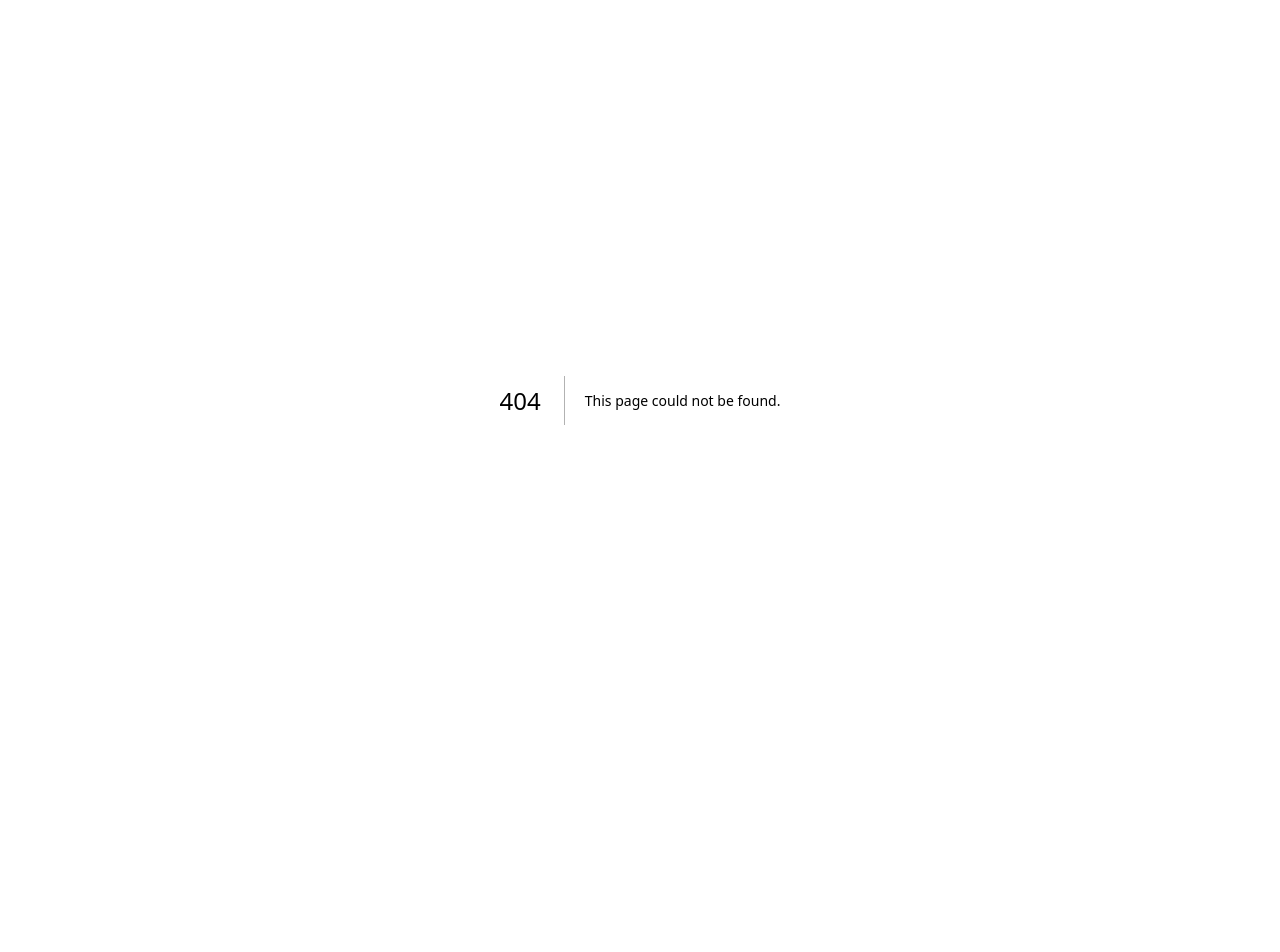
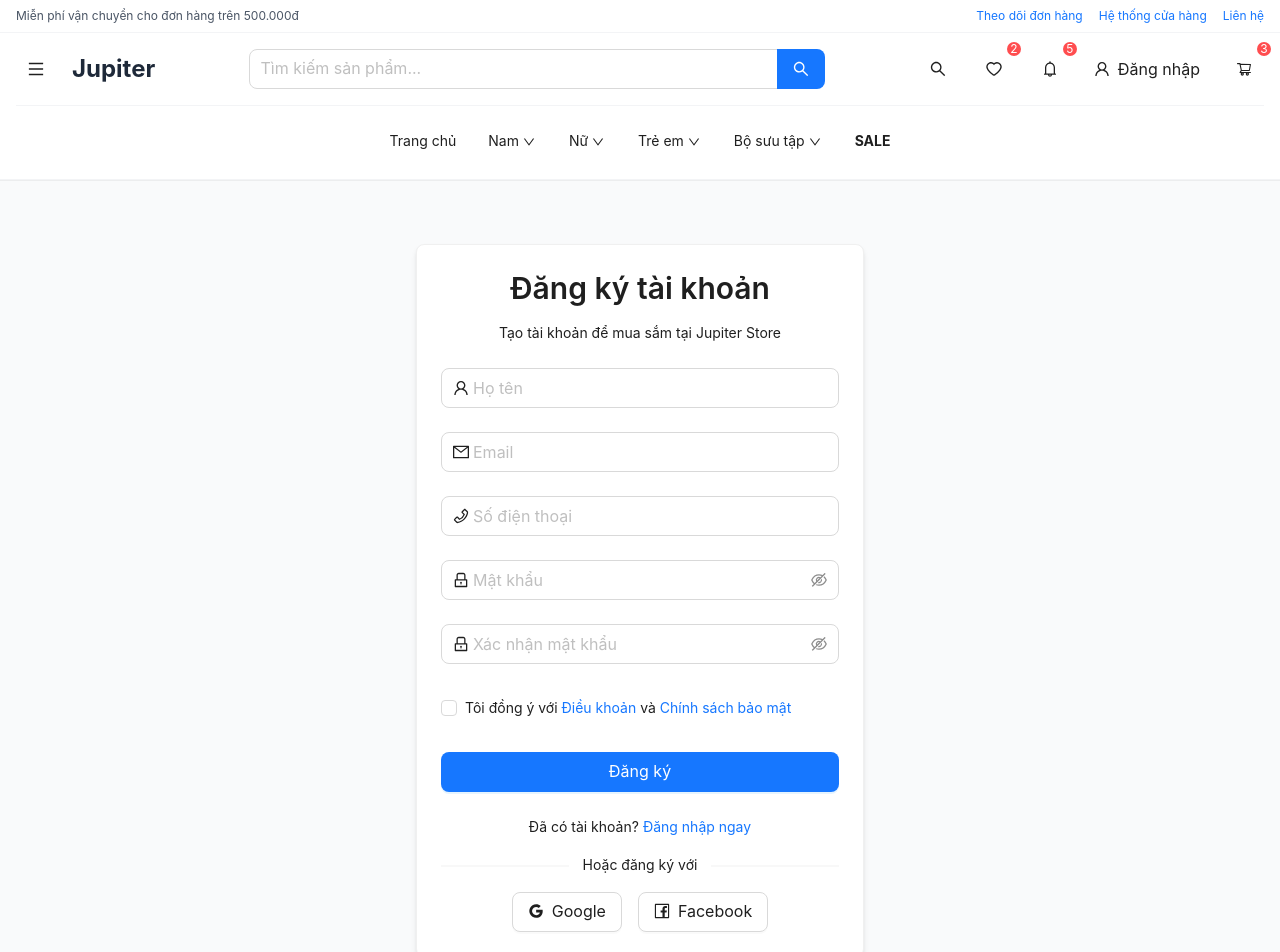
Before and after one commit to tamgtasa2611/jupiter_fe, a Next.js app: page /dang-ky in a window 1280 px wide. Before the commit this address had no page. Shown: the top 952 px of the page. Before the commit the page ends 800 px from the top, so only its background shows below. Built offline with nearby package versions, Linux system fonts and the light colour scheme; what @ant-design/nextjs-registry would draw is missing.

Commit message:
register ui

```diff
--- a/src/app/components/customer/login/LoginPage.jsx
+++ b/src/app/components/customer/login/LoginPage.jsx
@@ -81,7 +81,7 @@ const LoginForm = () => {
         <div className="text-center mb-4">
           <Text className="text-gray-500">
             Chưa có tài khoản?
-            <Link href="/register" className="text-blue-500 hover:text-blue-700 ml-1">
+            <Link href="/dang-ky" className="text-blue-500 hover:text-blue-700 ml-1">
               Đăng ký ngay
             </Link>
           </Text>
--- /dev/null
+++ b/src/app/components/customer/register/RegisterForm.jsx
@@ -0,0 +1,171 @@
+"use client";
+
+import { useState } from "react";
+import { Form, Input, Button, Checkbox, Card, Typography, Divider, message } from "antd";
+import {
+  UserOutlined,
+  LockOutlined,
+  MailOutlined,
+  PhoneOutlined,
+  GoogleOutlined,
+  FacebookOutlined,
+} from "@ant-design/icons";
+import Link from "next/link";
+import { useRouter } from "next/navigation";
+
+const { Title, Text } = Typography;
+
+const RegisterForm = () => {
+  const [loading, setLoading] = useState(false);
+  const router = useRouter();
+
+  const onFinish = async (values) => {
+    setLoading(true);
+
+    try {
+      // Giả lập API call đăng ký - thay thế bằng API thực tế sau này
+      console.log("Register values:", values);
+
+      // Giả lập đăng ký thành công
+      setTimeout(() => {
+        message.success("Đăng ký tài khoản thành công!");
+        router.push("/dang-nhap"); // Chuyển đến trang đăng nhập sau khi đăng ký
+        setLoading(false);
+      }, 1000);
+    } catch (error) {
+      message.error("Đăng ký thất bại. Vui lòng thử lại!");
+      setLoading(false);
+    }
+  };
+
+  return (
+    <Card className="max-w-md w-full mx-auto shadow-md">
+      <div className="text-center mb-6">
+        <Title level={2} className="mb-1">
+          Đăng ký tài khoản
+        </Title>
+        <Text className="text-gray-500">Tạo tài khoản để mua sắm tại Jupiter Store</Text>
+      </div>
+
+      <Form
+        name="register"
+        initialValues={{ agree: false }}
+        onFinish={onFinish}
+        layout="vertical"
+        size="large"
+      >
+        <Form.Item name="fullName" rules={[{ required: true, message: "Vui lòng nhập họ tên!" }]}>
+          <Input prefix={<UserOutlined />} placeholder="Họ tên" />
+        </Form.Item>
+
+        <Form.Item
+          name="email"
+          rules={[
+            { required: true, message: "Vui lòng nhập email!" },
+            { type: "email", message: "Email không hợp lệ!" },
+          ]}
+        >
+          <Input prefix={<MailOutlined />} placeholder="Email" />
+        </Form.Item>
+
+        <Form.Item
+          name="phone"
+          rules={[
+            { required: true, message: "Vui lòng nhập số điện thoại!" },
+            { pattern: /^[0-9]{10}$/, message: "Số điện thoại phải có 10 chữ số!" },
+          ]}
+        >
+          <Input prefix={<PhoneOutlined />} placeholder="Số điện thoại" />
+        </Form.Item>
+
+        <Form.Item
+          name="password"
+          rules={[
+            { required: true, message: "Vui lòng nhập mật khẩu!" },
+            { min: 8, message: "Mật khẩu phải có ít nhất 8 ký tự!" },
+          ]}
+        >
+          <Input.Password prefix={<LockOutlined />} placeholder="Mật khẩu" />
+        </Form.Item>
+
+        <Form.Item
+          name="confirmPassword"
+          dependencies={["password"]}
+          rules={[
+            { required: true, message: "Vui lòng xác nhận mật khẩu!" },
+            ({ getFieldValue }) => ({
+              validator(_, value) {
+                if (!value || getFieldValue("password") === value) {
+                  return Promise.resolve();
+                }
+                return Promise.reject(new Error("Mật khẩu xác nhận không khớp!"));
+              },
+            }),
+          ]}
+        >
+          <Input.Password prefix={<LockOutlined />} placeholder="Xác nhận mật khẩu" />
+        </Form.Item>
+
+        <Form.Item
+          name="agree"
+          valuePropName="checked"
+          rules={[
+            {
+              validator: (_, value) =>
+                value
+                  ? Promise.resolve()
+                  : Promise.reject(new Error("Bạn phải đồng ý với điều khoản và điều kiện")),
+            },
+          ]}
+        >
+          <Checkbox>
+            Tôi đồng ý với{" "}
+            <Link href="/terms" className="text-blue-500 hover:text-blue-700">
+              Điều khoản
+            </Link>{" "}
+            và{" "}
+            <Link href="/privacy" className="text-blue-500 hover:text-blue-700">
+              Chính sách bảo mật
+            </Link>
+          </Checkbox>
+        </Form.Item>
+
+        <Form.Item>
+          <Button type="primary" htmlType="submit" className="w-full" loading={loading}>
+            Đăng ký
+          </Button>
+        </Form.Item>
+
+        <div className="text-center mb-4">
+          <Text className="text-gray-500">
+            Đã có tài khoản?
+            <Link href="/dang-nhap" className="text-blue-500 hover:text-blue-700 ml-1">
+              Đăng nhập ngay
+            </Link>
+          </Text>
+        </div>
+
+        <Divider plain>Hoặc đăng ký với</Divider>
+
+        <div className="flex justify-center space-x-4">
+          <Button
+            icon={<GoogleOutlined />}
+            size="large"
+            className="flex items-center justify-center"
+          >
+            Google
+          </Button>
+          <Button
+            icon={<FacebookOutlined />}
+            size="large"
+            className="flex items-center justify-center"
+          >
+            Facebook
+          </Button>
+        </div>
+      </Form>
+    </Card>
+  );
+};
+
+export default RegisterForm;
--- /dev/null
+++ b/src/app/dang-ky/page.js
@@ -0,0 +1,25 @@
+"use client";
+
+import "@ant-design/v5-patch-for-react-19";
+import { Layout } from "antd";
+import Header from "../components/customer/Header";
+import Footer from "../components/customer/Footer";
+import RegisterForm from "../components/customer/register/RegisterForm";
+
+const { Content } = Layout;
+
+export default function RegisterPage() {
+  return (
+    <Layout className="min-h-screen">
+      <Header />
+      <Content className="py-16 px-4 bg-gray-50">
+        <div className="container mx-auto">
+          <div className="flex justify-center">
+            <RegisterForm />
+          </div>
+        </div>
+      </Content>
+      <Footer />
+    </Layout>
+  );
+}
```
